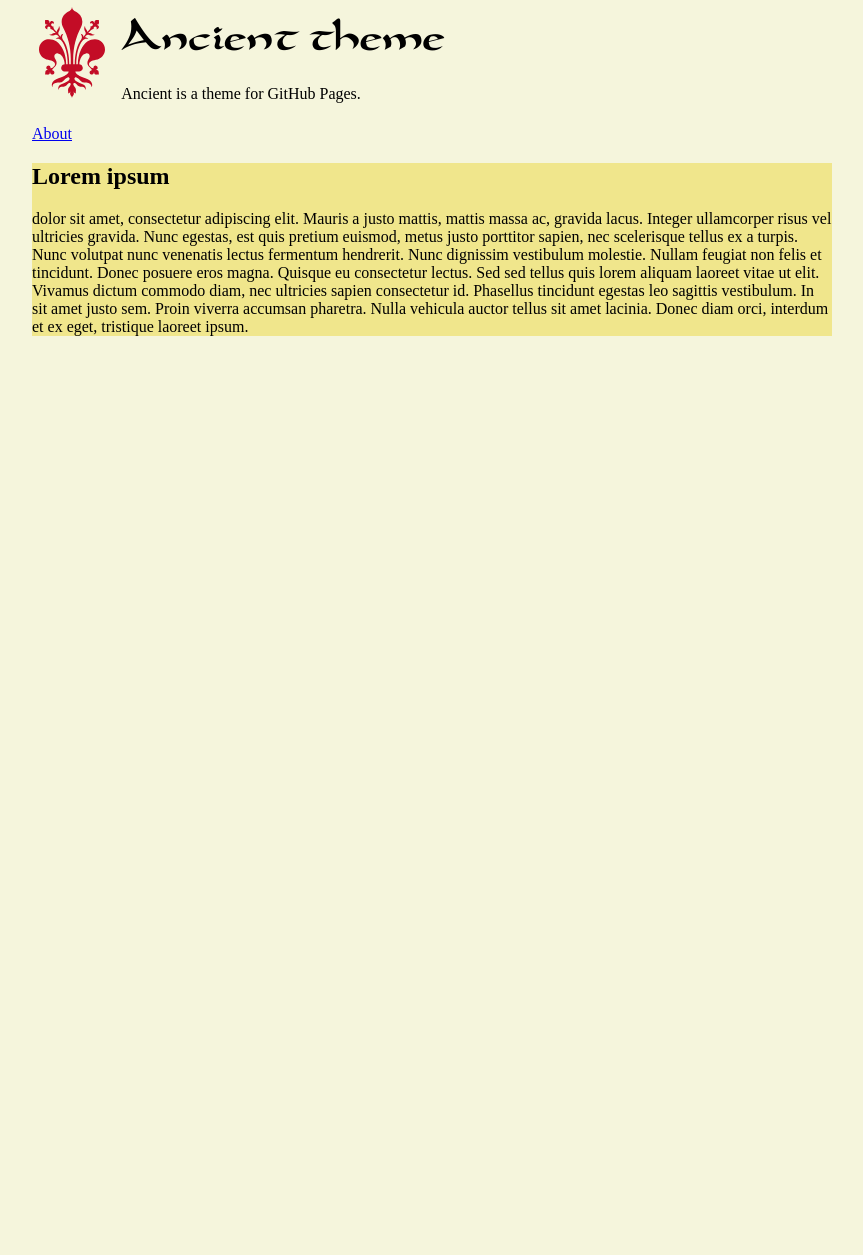
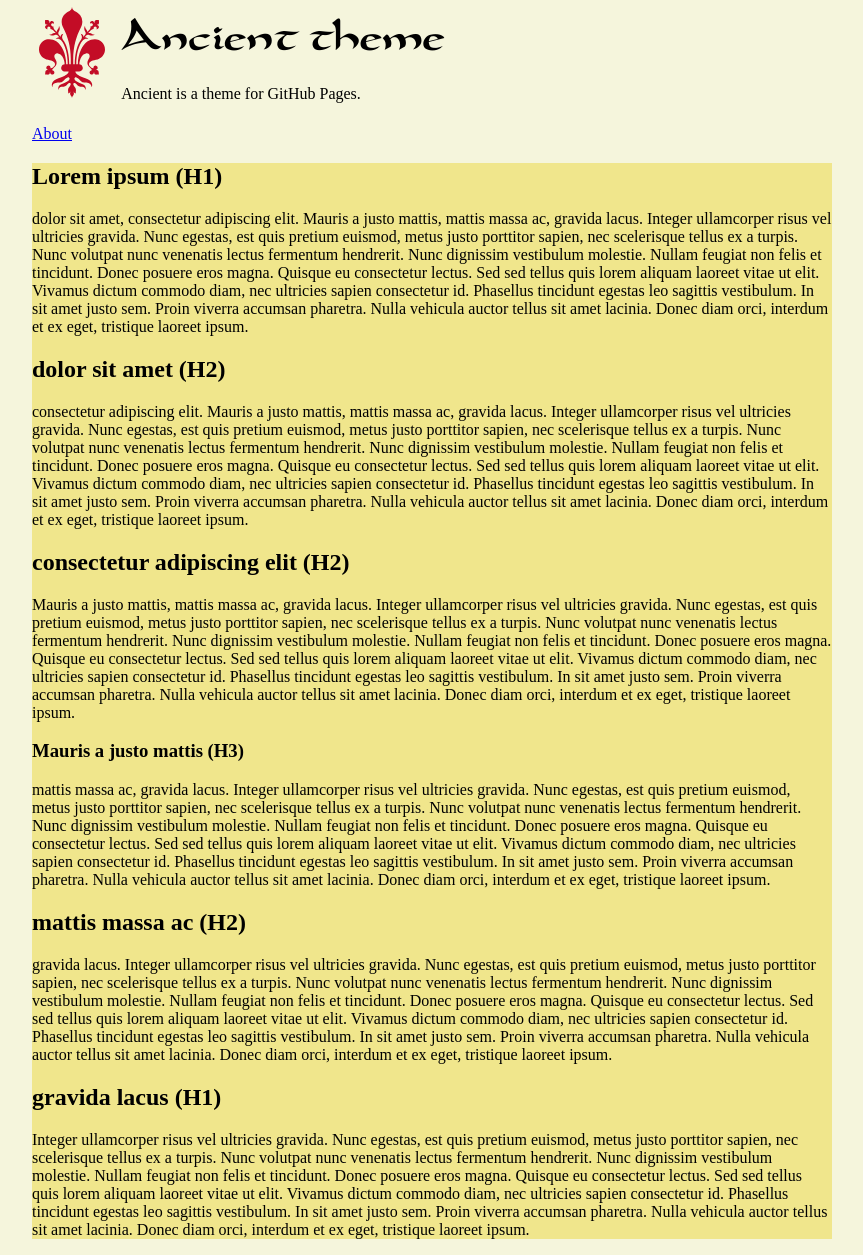
Before and after one commit to mkettn/ancient-theme, a Jekyll site: the page built from about.md, in a window 1280 px wide. Shown: the whole page, without its empty margins (208-1071 px from the left). Built offline with Jekyll 4.4.1, drawn with Linux system fonts in a browser that asks for light colours; before the commit the page ends 900 px from its top, so only the background shows below that.

Commit message:
WIP: example texts add about page with lots of text

```diff
--- a/about.md
+++ b/about.md
@@ -4,7 +4,7 @@ title: About
 permalink: about.html
 ---
 
-## Lorem ipsum
+# Lorem ipsum (H1)
 
 dolor sit amet, consectetur adipiscing elit. Mauris a justo mattis, mattis massa
 ac, gravida lacus. Integer ullamcorper risus vel ultricies gravida. Nunc
@@ -16,3 +16,68 @@ aliquam laoreet vitae ut elit. Vivamus dictum commodo diam, nec ultricies sapien
 consectetur id. Phasellus tincidunt egestas leo sagittis vestibulum. In sit amet
 justo sem. Proin viverra accumsan pharetra. Nulla vehicula auctor tellus sit
 amet lacinia. Donec diam orci, interdum et ex eget, tristique laoreet ipsum.
+
+
+## dolor sit amet (H2)
+
+consectetur adipiscing elit. Mauris a justo mattis, mattis massa ac, gravida
+lacus. Integer ullamcorper risus vel ultricies gravida. Nunc egestas, est quis
+pretium euismod, metus justo porttitor sapien, nec scelerisque tellus ex a
+turpis. Nunc volutpat nunc venenatis lectus fermentum hendrerit. Nunc dignissim
+vestibulum molestie. Nullam feugiat non felis et tincidunt. Donec posuere eros
+magna. Quisque eu consectetur lectus. Sed sed tellus quis lorem aliquam laoreet
+vitae ut elit. Vivamus dictum commodo diam, nec ultricies sapien consectetur id.
+Phasellus tincidunt egestas leo sagittis vestibulum. In sit amet justo sem.
+Proin viverra accumsan pharetra. Nulla vehicula auctor tellus sit amet lacinia.
+Donec diam orci, interdum et ex eget, tristique laoreet ipsum.
+
+## consectetur adipiscing elit (H2)
+
+Mauris a justo mattis, mattis massa ac, gravida lacus. Integer ullamcorper risus
+vel ultricies gravida. Nunc egestas, est quis pretium euismod, metus justo
+porttitor sapien, nec scelerisque tellus ex a turpis. Nunc volutpat nunc
+venenatis lectus fermentum hendrerit. Nunc dignissim vestibulum molestie. Nullam
+feugiat non felis et tincidunt. Donec posuere eros magna. Quisque eu consectetur
+lectus. Sed sed tellus quis lorem aliquam laoreet vitae ut elit. Vivamus dictum
+commodo diam, nec ultricies sapien consectetur id. Phasellus tincidunt egestas
+leo sagittis vestibulum. In sit amet justo sem. Proin viverra accumsan pharetra.
+Nulla vehicula auctor tellus sit amet lacinia. Donec diam orci, interdum et ex
+eget, tristique laoreet ipsum.
+
+### Mauris a justo mattis (H3)
+
+mattis massa ac, gravida lacus. Integer ullamcorper risus vel ultricies gravida.
+Nunc egestas, est quis pretium euismod, metus justo porttitor sapien, nec
+scelerisque tellus ex a turpis. Nunc volutpat nunc venenatis lectus fermentum
+hendrerit. Nunc dignissim vestibulum molestie. Nullam feugiat non felis et
+tincidunt. Donec posuere eros magna. Quisque eu consectetur lectus. Sed sed
+tellus quis lorem aliquam laoreet vitae ut elit. Vivamus dictum commodo diam,
+nec ultricies sapien consectetur id. Phasellus tincidunt egestas leo sagittis
+vestibulum. In sit amet justo sem. Proin viverra accumsan pharetra. Nulla
+vehicula auctor tellus sit amet lacinia. Donec diam orci, interdum et ex eget,
+tristique laoreet ipsum.
+
+## mattis massa ac (H2)
+
+gravida lacus. Integer ullamcorper risus vel ultricies gravida.
+Nunc egestas, est quis pretium euismod, metus justo porttitor sapien, nec
+scelerisque tellus ex a turpis. Nunc volutpat nunc venenatis lectus fermentum
+hendrerit. Nunc dignissim vestibulum molestie. Nullam feugiat non felis et
+tincidunt. Donec posuere eros magna. Quisque eu consectetur lectus. Sed sed
+tellus quis lorem aliquam laoreet vitae ut elit. Vivamus dictum commodo diam,
+nec ultricies sapien consectetur id. Phasellus tincidunt egestas leo sagittis
+vestibulum. In sit amet justo sem. Proin viverra accumsan pharetra. Nulla
+vehicula auctor tellus sit amet lacinia. Donec diam orci, interdum et ex eget,
+tristique laoreet ipsum.
+
+# gravida lacus (H1)
+
+Integer ullamcorper risus vel ultricies gravida. Nunc egestas, est quis pretium
+euismod, metus justo porttitor sapien, nec scelerisque tellus ex a turpis. Nunc
+volutpat nunc venenatis lectus fermentum hendrerit. Nunc dignissim vestibulum
+molestie. Nullam feugiat non felis et tincidunt. Donec posuere eros magna.
+Quisque eu consectetur lectus. Sed sed tellus quis lorem aliquam laoreet vitae
+ut elit. Vivamus dictum commodo diam, nec ultricies sapien consectetur id.
+Phasellus tincidunt egestas leo sagittis vestibulum. In sit amet justo sem.
+Proin viverra accumsan pharetra. Nulla vehicula auctor tellus sit amet lacinia.
+Donec diam orci, interdum et ex eget, tristique laoreet ipsum.
```
Also changed, not shown: index.md (+1 -3 lines).
